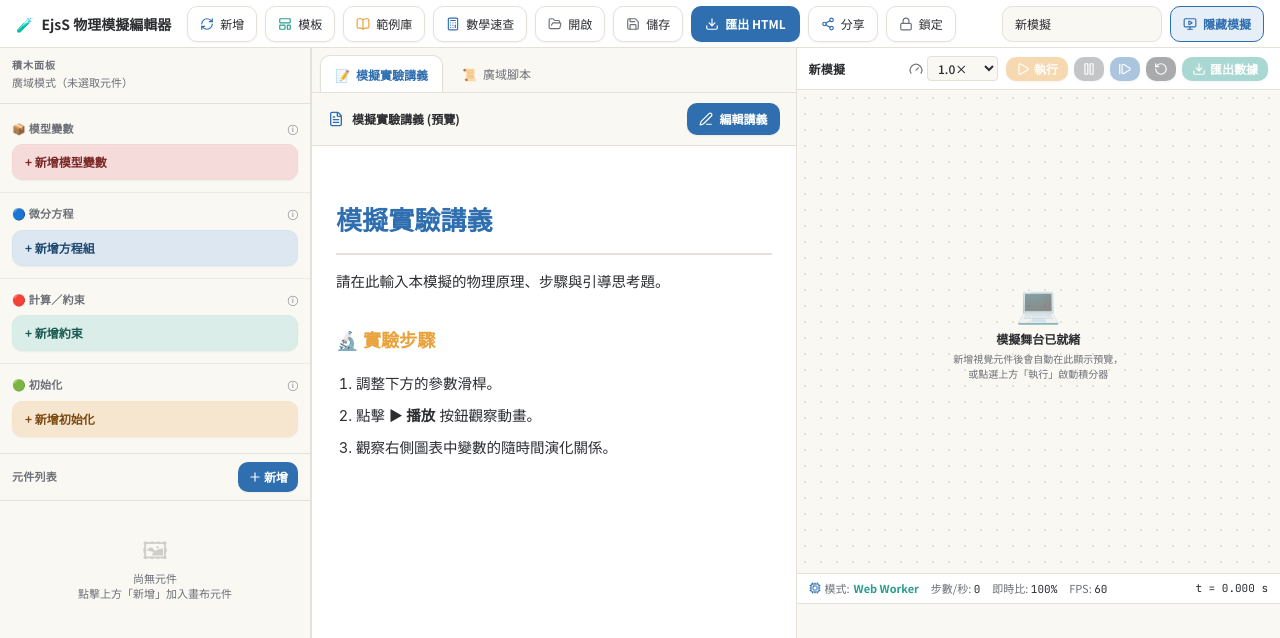
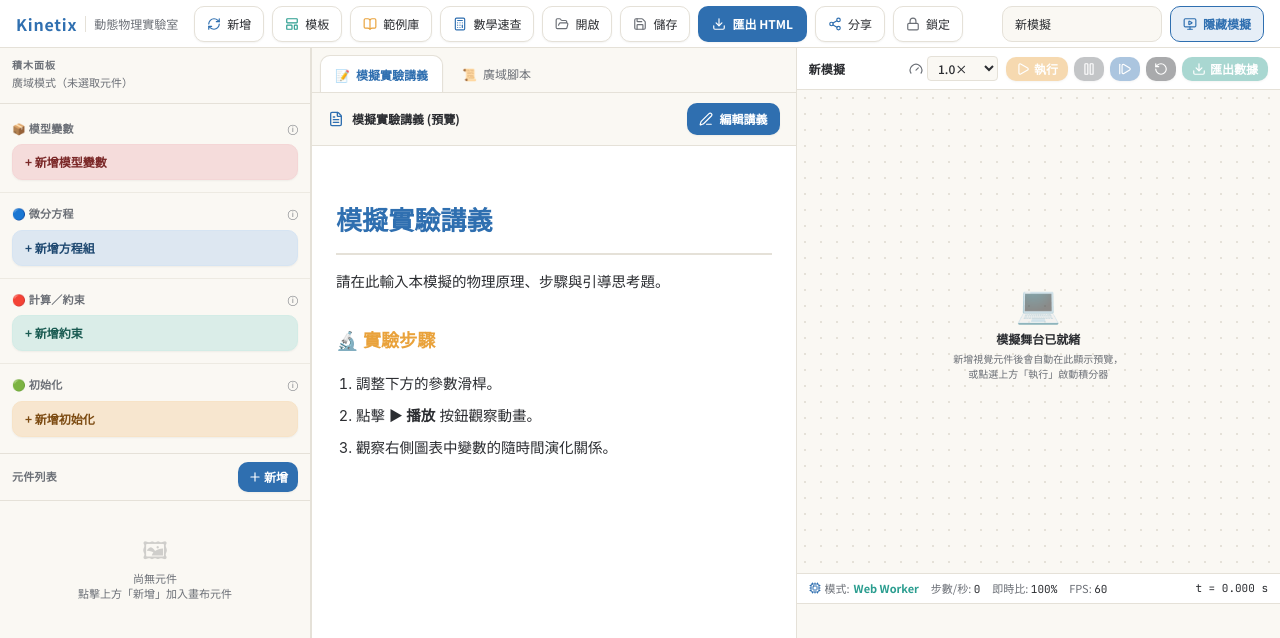
Before and after one commit to kevinkidtw/ejss-web-ui, a React (Vite) app: page / in a window 1280 px wide. Shown: the top 638 px of the page. Built offline with nearby package versions, Linux system fonts and the light colour scheme.

Commit message:
docs: re-brand project to Kinetix and update architecture documentation

```diff
--- a/index.html
+++ b/index.html
@@ -7,7 +7,7 @@
     <link rel="preconnect" href="https://fonts.googleapis.com" />
     <link rel="preconnect" href="https://fonts.gstatic.com" crossorigin />
     <link href="https://fonts.googleapis.com/css2?family=JetBrains+Mono:wght@400;600&family=Noto+Sans+TC:wght@400;500;700&display=swap" rel="stylesheet" />
-    <title>EjsS Web UI</title>
+    <title>Kinetix | 動態物理模擬實驗室</title>
   </head>
   <body>
     <div id="root"></div>
--- a/package.json
+++ b/package.json
@@ -1,5 +1,5 @@
 {
-  "name": "ejss-web-ui",
+  "name": "kinetix",
   "private": true,
   "version": "0.0.0",
   "type": "module",
--- a/src/components/toolbar/Toolbar.tsx
+++ b/src/components/toolbar/Toolbar.tsx
@@ -206,7 +206,8 @@ export default function Toolbar({ showRightStage, onToggleRightStage, onOpenMath
     <>
     <header className="h-12 bg-card flex items-center px-4 gap-2 flex-shrink-0 border-b border-line select-none overflow-x-auto scrollbar-none z-20">
       <div className="flex items-center gap-2 mr-2 font-bold text-ink whitespace-nowrap flex-shrink-0 text-sm">
-        <span>🧪</span> EjsS 物理模擬編輯器
+        <span className="text-primary font-black tracking-wider text-base">Kinetix</span>
+        <span className="text-ink-muted text-xs font-normal border-l border-line pl-2 hidden sm:inline">動態物理實驗室</span>
       </div>
 
       <button disabled={isLocked} onClick={() => store.resetState()} className={buttonClass}>
```
Also changed, not shown: 1 other file (tests, documents, lock files or other folders).
